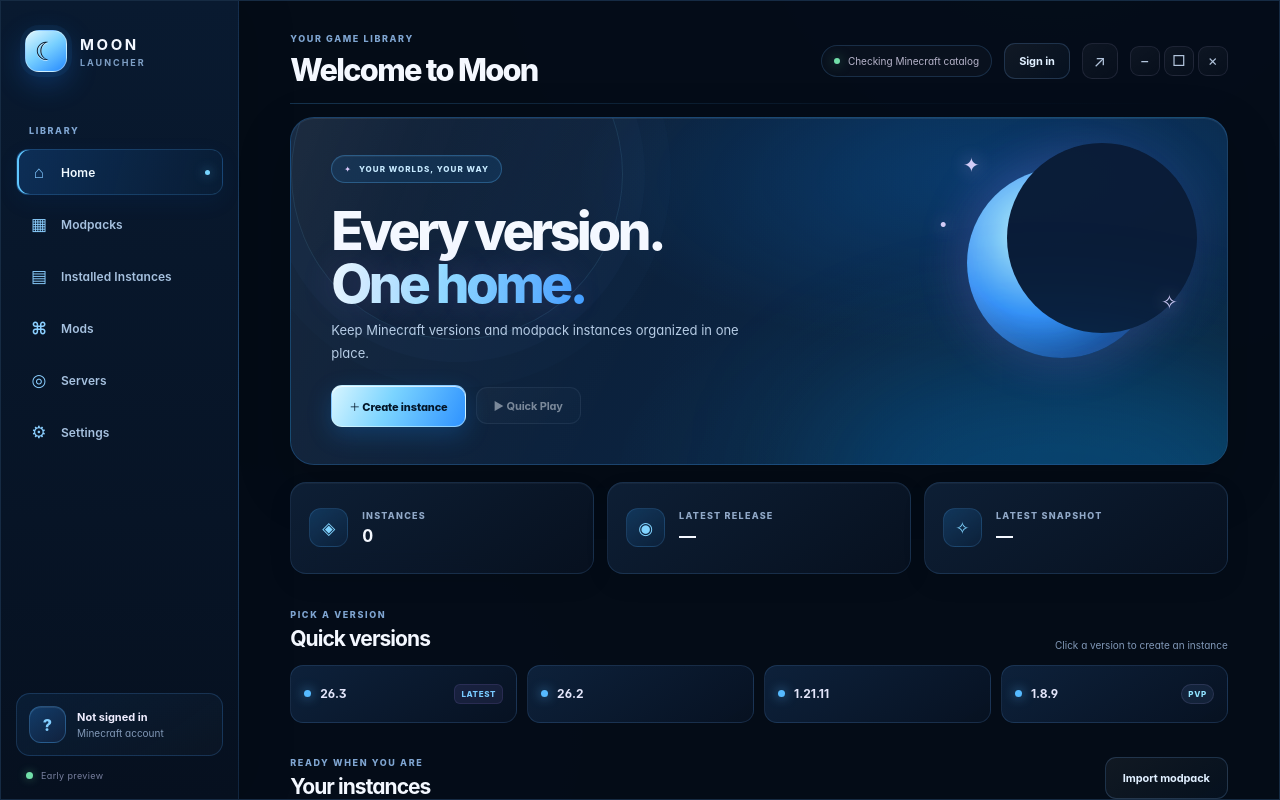
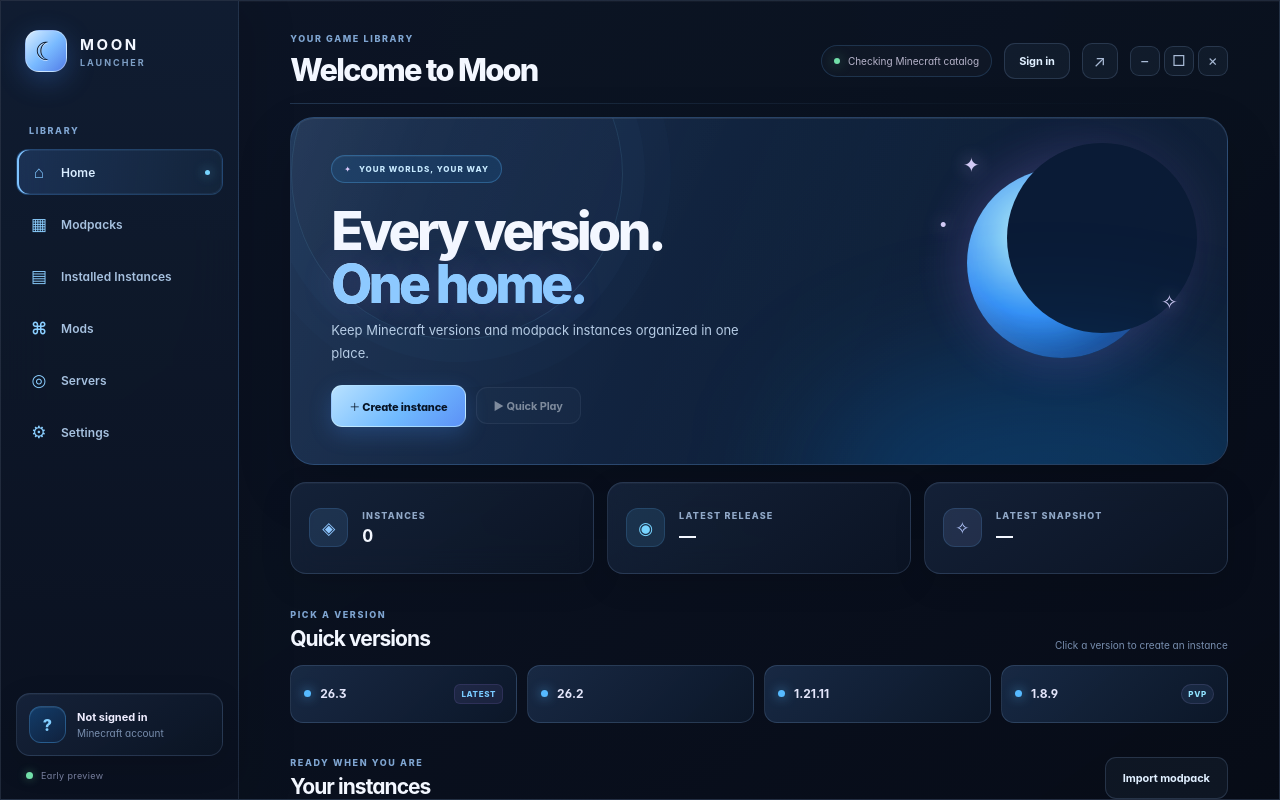
Before and after one commit to painopro123456-lang/moon-launcher, an Electron app: page src/index.html in a window 1280 px wide. Drawn offline with Linux system fonts and the light colour scheme; no server answers.

Commit message:
Refresh Moon Launcher with shared blue glass design

```diff
--- a/src/styles.css
+++ b/src/styles.css
@@ -1912,3 +1912,82 @@
 }
 
 .mod-browser{margin-top:24px;padding:18px;border:1px solid var(--border);border-radius:16px;background:rgba(255,255,255,.018)}.local-mods-heading{margin-top:26px}.mod-search-results{display:grid;gap:10px;margin-top:16px}.mod-catalog-card{display:flex;align-items:center;gap:14px;padding:14px;border:1px solid var(--border);border-radius:13px;background:var(--panel);min-width:0}.mod-catalog-icon{width:52px;height:52px;border-radius:12px;object-fit:cover;flex:0 0 52px;background:var(--panel-soft)}.mod-catalog-info{flex:1;min-width:0;display:grid;gap:5px}.mod-catalog-info strong{font-size:14px}.mod-catalog-info p{margin:0;color:var(--muted);font-size:12px;line-height:1.45;overflow-wrap:anywhere}.mod-catalog-meta,.catalog-count{color:var(--muted);font-size:12px}.mod-catalog-card .primary-button{flex:0 0 auto}
+
+
+/* Shared Moonlight glass art direction: cool blue glass, crisp hierarchy, soft depth. */
+:root {
+  --bg: #080d18;
+  --panel: rgba(16, 25, 43, .82);
+  --panel-soft: rgba(23, 37, 61, .78);
+  --border: rgba(174, 207, 255, .14);
+  --text: #f3f7ff;
+  --muted: #a9bbd6;
+  --quiet: #788eae;
+  --purple: #8abaff;
+  --purple-strong: #4e91f5;
+  --blue: #77c8ff;
+  --moon-lavender: #8fc4ff;
+  --moon-blue: #69b9ff;
+  --moon-surface: rgba(17, 28, 48, .78);
+}
+body {
+  background:
+    radial-gradient(ellipse at 75% 0%, rgba(45, 112, 202, .16), transparent 42%),
+    radial-gradient(ellipse at 0% 100%, rgba(72, 104, 190, .10), transparent 38%),
+    var(--bg);
+}
+.app-shell {
+  border-color: rgba(174, 207, 255, .15);
+  background: linear-gradient(145deg, rgba(13, 22, 39, .96), rgba(7, 12, 23, .98));
+  box-shadow: 0 24px 90px rgba(0, 0, 0, .25), inset 0 1px rgba(255,255,255,.035);
+}
+.sidebar {
+  background: linear-gradient(180deg, rgba(17, 29, 50, .94), rgba(10, 17, 31, .96));
+  border-right-color: rgba(174, 207, 255, .12);
+  backdrop-filter: blur(24px);
+}
+.brand-mark {
+  background: linear-gradient(135deg, #d9edff, #79baff 52%, #527de8);
+  box-shadow: 0 8px 28px rgba(71, 145, 255, .28);
+}
+.nav-item.active {
+  background: linear-gradient(100deg, rgba(80, 151, 255, .19), rgba(87, 173, 255, .07));
+  color: #d9edff;
+  box-shadow: inset 2px 0 #7fc3ff, inset 0 0 0 1px rgba(125, 190, 255, .07);
+}
+.nav-item:not(.active):hover { background: rgba(125, 190, 255, .07); }
+.account-card, .stat-card, .instance-card, .notice-card, .empty-card, .modpack-card,
+.server-card, .mod-row, .manager-toolbar, .search-row, .server-form, .settings-list {
+  border-color: rgba(164, 202, 255, .15);
+  background: linear-gradient(145deg, rgba(24, 39, 64, .78), rgba(12, 21, 37, .82));
+  box-shadow: inset 0 1px rgba(255,255,255,.035), 0 10px 32px rgba(0,0,0,.12);
+}
+.hero-card {
+  border-color: rgba(123, 184, 255, .23);
+  background: linear-gradient(112deg, rgba(23, 46, 79, .97), rgba(16, 33, 59, .94) 58%, rgba(13, 23, 42, .97));
+  box-shadow: inset 0 1px rgba(255,255,255,.08), 0 22px 55px rgba(0,0,0,.16);
+}
+.hero-card h2 span { color: #8dc9ff; }
+.pill { border-color: rgba(135, 196, 255, .25); background: rgba(101, 170, 255, .10); color: #cde7ff; }
+.primary-button {
+  background: linear-gradient(135deg, #b8e1ff, #70baff 55%, #5c91f6);
+  color: #071426;
+  box-shadow: 0 7px 22px rgba(74, 151, 255, .24);
+}
+.secondary-button, .icon-button, .window-control {
+  border-color: rgba(164, 202, 255, .16);
+  background: rgba(151, 195, 255, .055);
+}
+.quick-version {
+  border-color: rgba(164, 202, 255, .16);
+  background: linear-gradient(135deg, rgba(26, 45, 73, .88), rgba(13, 24, 42, .9));
+}
+.stat-icon { background: rgba(107, 174, 255, .13); color: #8ec7ff; }
+.stat-icon.blue { background: rgba(91, 197, 255, .12); color: #77d4ff; }
+.stat-icon.lilac { background: rgba(154, 177, 255, .12); color: #b5c8ff; }
+input, select, .search-box {
+  border-color: rgba(164, 202, 255, .17);
+  background-color: rgba(5, 12, 24, .68);
+}
+.dialog { border-color: rgba(143, 197, 255, .25); background: linear-gradient(145deg, #152744, #0a1222 75%); }
+.topbar::after { background: linear-gradient(90deg, rgba(126, 189, 255, .2), rgba(126, 189, 255, .035) 70%, transparent); }
```
